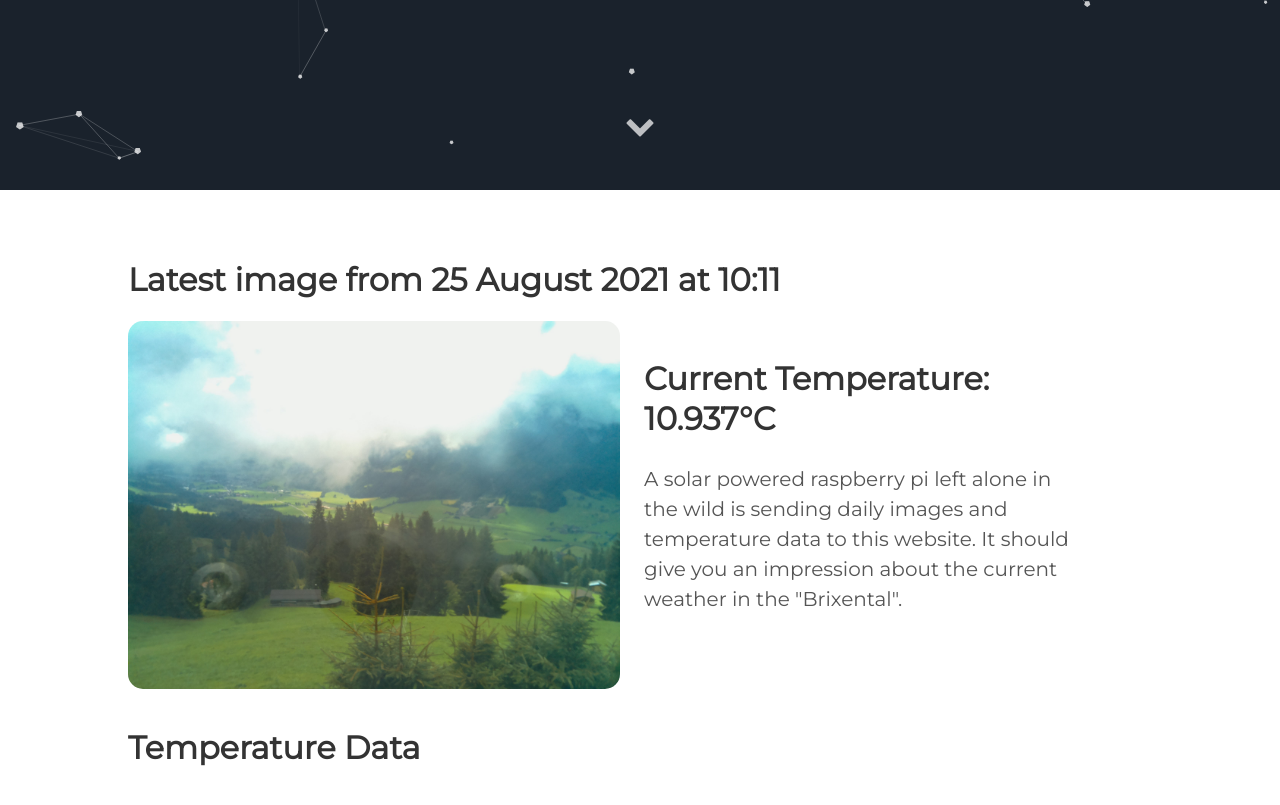
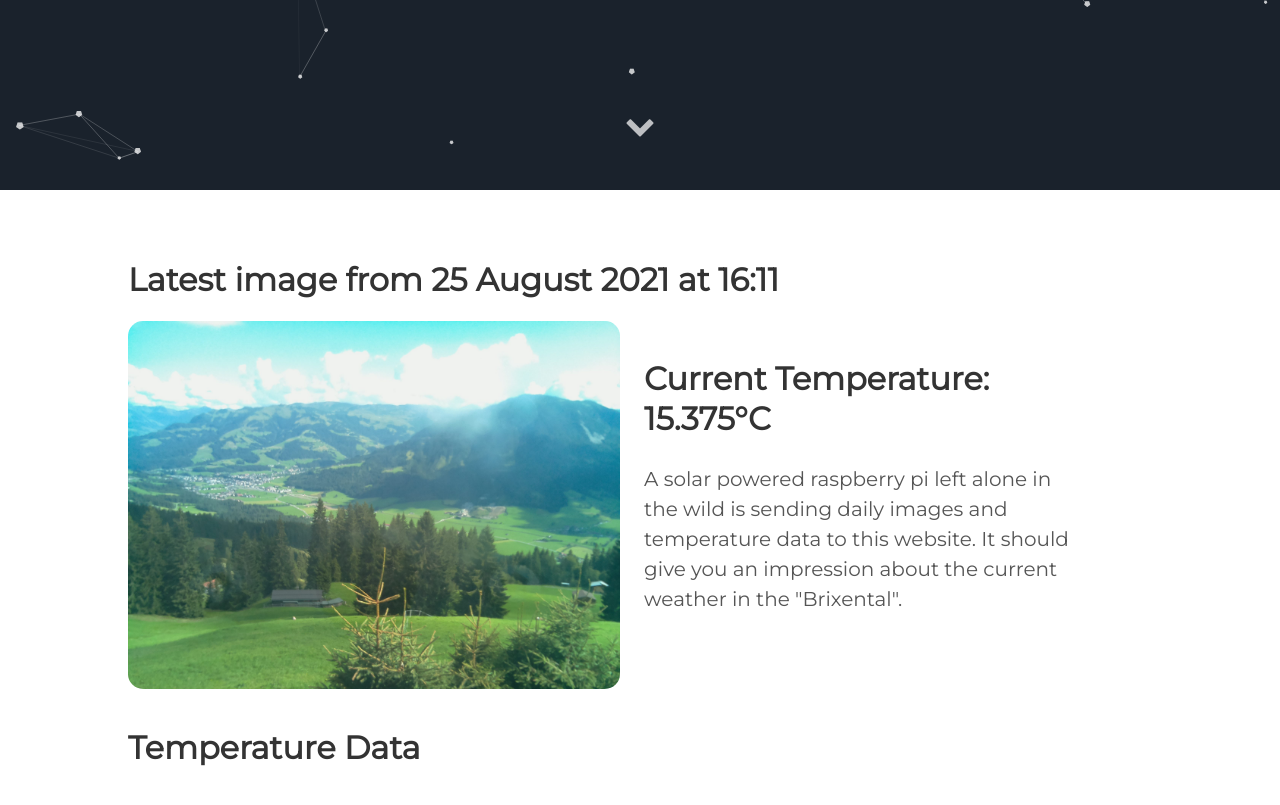
Before and after one commit to vektorious/vektorious.github.io, a Jekyll site: the page built from resources/huette.md, in a window 1280 px wide and 900 px high, scrolled down 710 px. Shown: the top 805 px of the window. Built offline with Jekyll 4.4.1, drawn with Linux system fonts in a browser that asks for light colours.

Commit message:
I'm a bot beep boop

```diff
--- a/resources/huette.md
+++ b/resources/huette.md
@@ -6,13 +6,13 @@ image: '/assets/img/'
 description: 'Live image from the Austrian alps'
 twitter_text: ' '
 ---
-## Latest image from 25 August 2021 at 10:11
+## Latest image from 25 August 2021 at 16:11
 <div class="huette">
   <div class="huette-image">
     <img src="{{ "/assets/img/huette.jpg" | prepend: site.baseurl }}">
   </div>
   <div class="huette-text">
-        <h2>Current Temperature: 10.937°C</h2>
+        <h2>Current Temperature: 15.375°C</h2>
         <p>A solar powered raspberry pi left alone in the wild is sending daily images and temperature data to this website. It should give you an impression about the current weather in the "Brixental".</p>
 
   </div>
```
Also changed, not shown: rpi-script/2021-08-25_160952.txt (renamed from rpi-script/2021-08-25_100951.txt, +5 -5 lines), rpi-script/huette.md (+2 -2 lines), assets/img/huette.jpg, assets/img/temp_plot.png, rpi-script/temp_plot.png, 1 other file.
